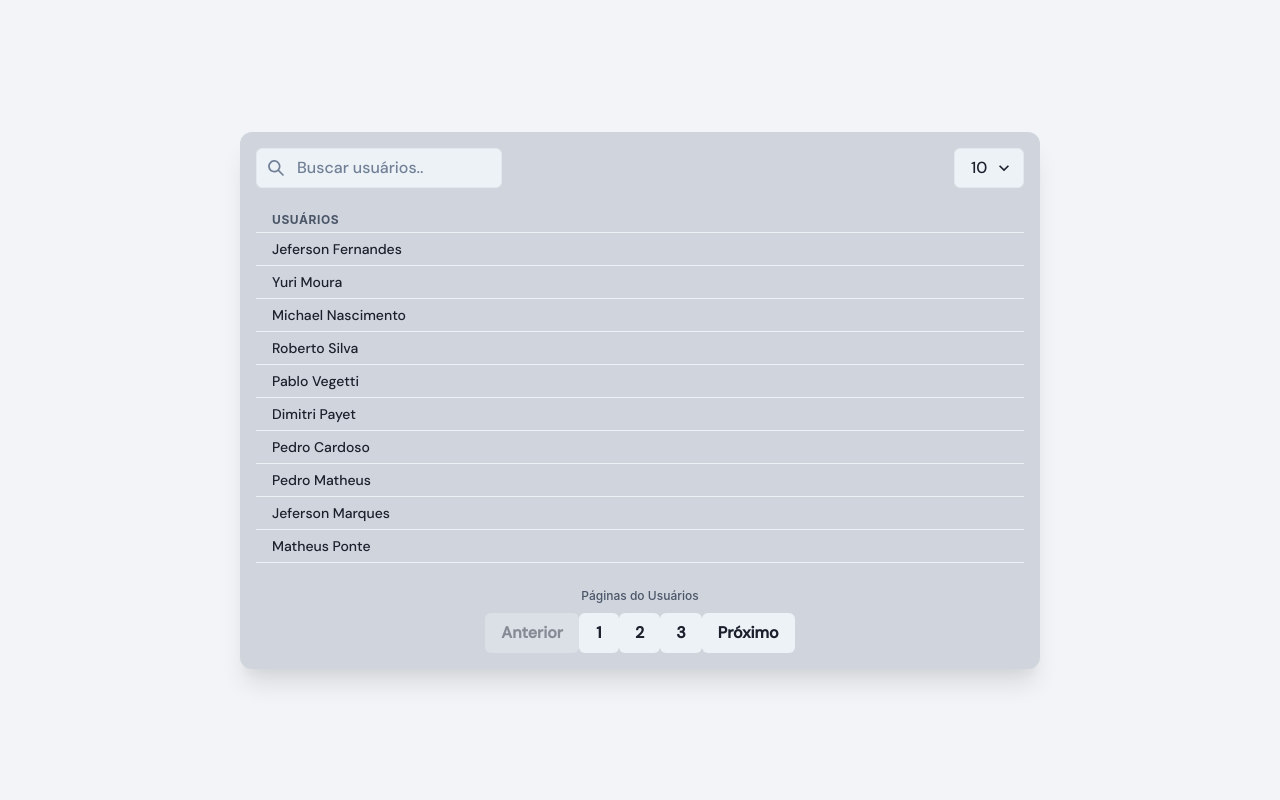
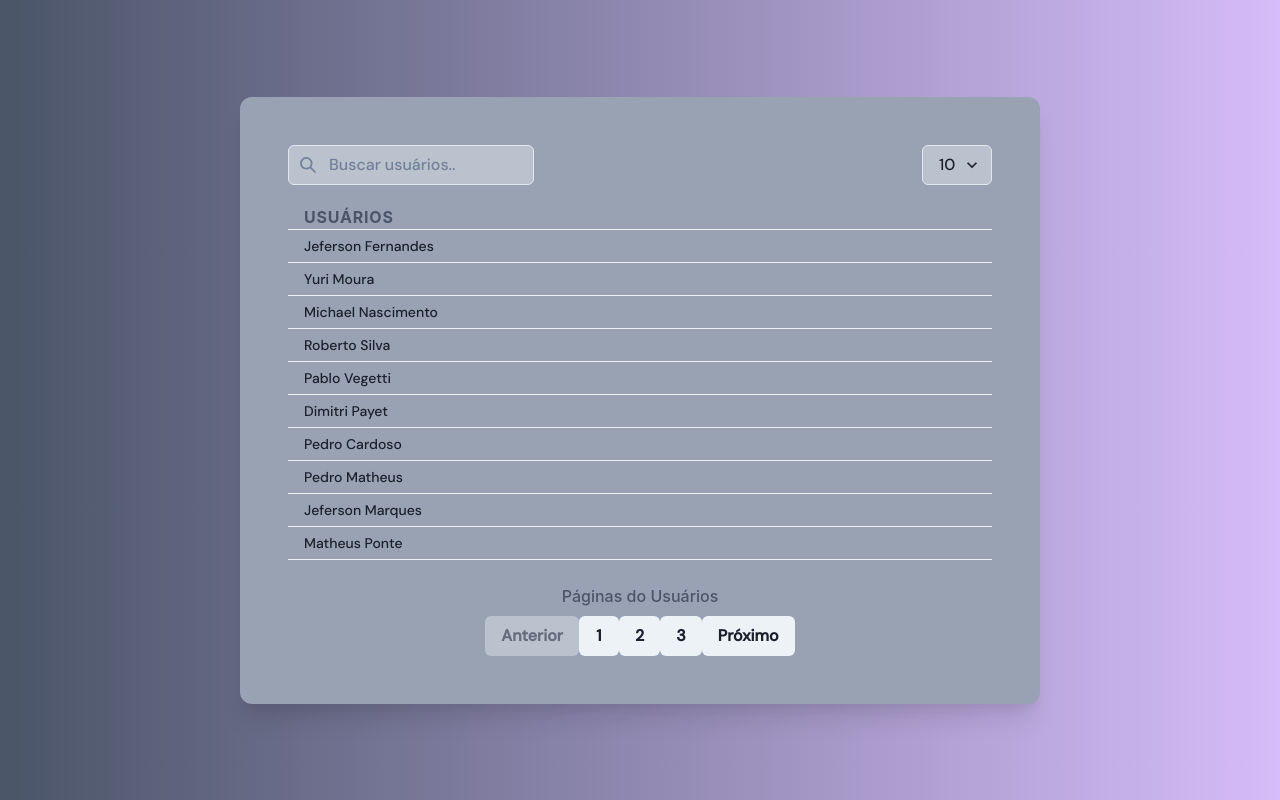
Before and after one commit to Mecbossdev/desafio-Almosthacker, a Next.js app: page / in a window 1280 px wide. Built offline with nearby package versions, Linux system fonts and the light colour scheme.

Commit message:
feat:  Latest implementations in the styles of some components and addition of favicon.ico

```diff
--- a/src/app/layout.tsx
+++ b/src/app/layout.tsx
@@ -9,7 +9,7 @@ const dm_sans = DM_Sans({
 })
 
 export const metadata: Metadata = {
-  title: "Create Next App",
+  title: "Paging system",
   description: "Generated by create next app",
 };
 
@@ -20,9 +20,13 @@ export default function RootLayout({
 }>) {
   return (
     <html lang="en">
-      <body className={dm_sans.className}>
+      <body className={dm_sans.className} >
         <DefaultProviders>
-          <Flex minH='100vh' flexDirection='column' bgColor='#F2F4F7' >
+          <Flex
+            minH='100vh'
+            flexDirection='column'
+            bgGradient='linear(to-r, gray.600, purple.200)'
+          >
             {children}
           </Flex>
         </DefaultProviders>
--- a/src/app/page.tsx
+++ b/src/app/page.tsx
@@ -36,26 +36,25 @@ export default function Home() {
 
   return (
     <Container
-      p='4'
+      p='12'
       maxW='800px'
-      bg='gray.300'
-      bgColor='#D0D5DD'
+      bgColor='#98A2B3'
       margin='auto'
       boxShadow='xl'
       rounded='xl'
     >
-      <Flex justifyContent='space-between'>
+      <Flex justifyContent='space-between' border='none'>
         <InputComponent
           type="text"
           value={search}
           onChange={handleChange}
-          bgColor='#EDF2F7'
+          bgColor='#BAC2CE'
           width='max-content'
           placeholder="Buscar usuários.."
         />
         <SelectedComponent
           width="max-content"
-          bgColor="#EDF2F7"
+          bgColor="#BAC2CE"
           itensPerPages={itensPerPages}
           setItensPerPages={setItensPerPages}
         />
--- a/src/components/table-list.tsx
+++ b/src/components/table-list.tsx
@@ -19,10 +19,10 @@ export default function TableList ({currentItens}: ITableListProps) {
   return (
     <TableContainer mt='20px'>
       <Table size='sm'>
-        <TableCaption>Páginas do Usuários</TableCaption>
+        <TableCaption fontSize='md'>Páginas do Usuários</TableCaption>
         <Thead>
           <Tr>
-            <Th>Usuários</Th>
+            <Th fontSize='md'>Usuários</Th>
           </Tr>
         </Thead>
         <Tbody>
```
Also changed, not shown: src/app/icon.png (added).
